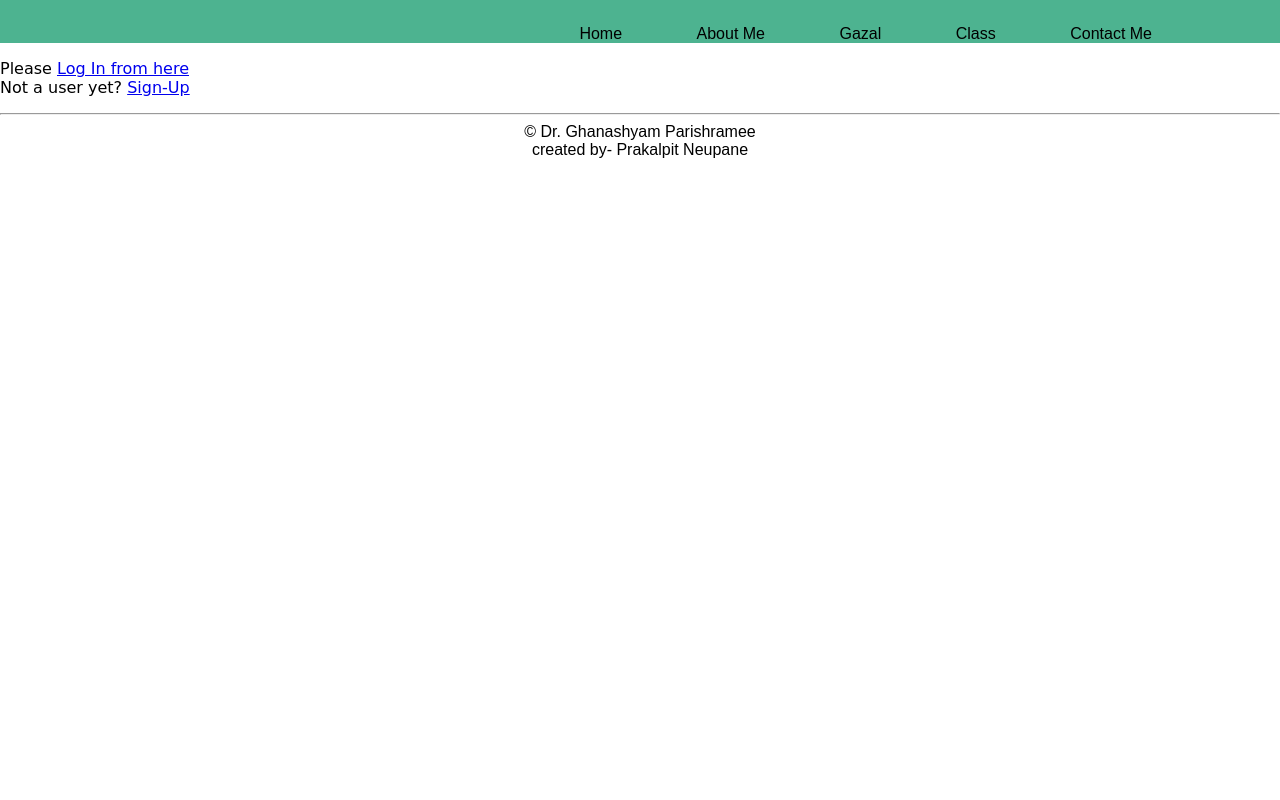
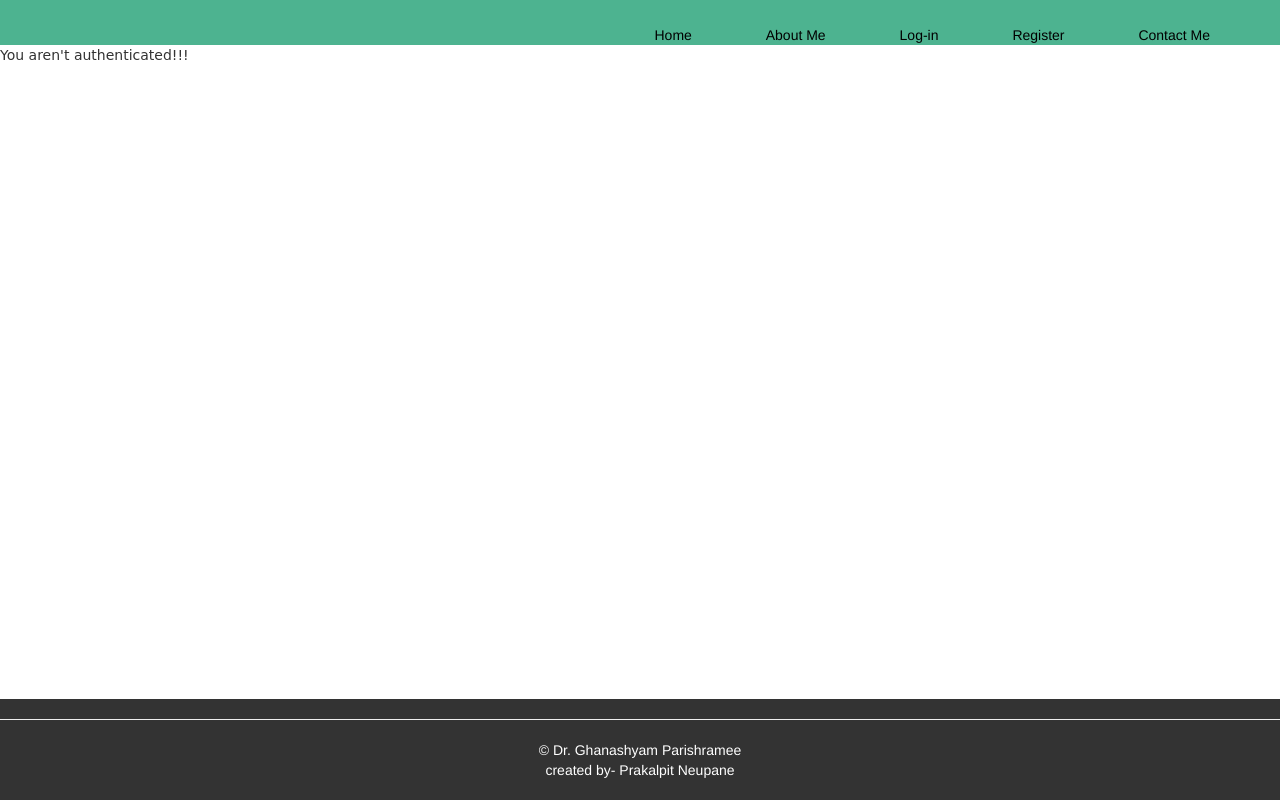
Before and after one commit to Prakalpit/djangologin, a Django app: page / in a window 1280 px wide. Run offline with Django 3.2, Linux system fonts and the light colour scheme; some libraries are stand-ins or nearby versions.

Commit message:
Used bootstrap3 to change the look of how default django form looks like. footer added at the bottom.

```diff
--- a/src/urls.py
+++ b/src/urls.py
@@ -20,6 +20,6 @@ urlpatterns = [
     path('admin/', admin.site.urls),
     path('accounts/', include('django.contrib.auth.urls')),
     path('', TemplateView.as_view(template_name='home.html'), name='home'),
-    path('gazals/', TemplateView.as_view(template_name='gazals.html'), name='Gazals'),
+    path('ghazals/', TemplateView.as_view(template_name='gazals.html'), name='Ghazals'),
     path('accounts/', include('accounts.urls')), # new
 ]
--- a/templates/base.html
+++ b/templates/base.html
@@ -1,20 +1,19 @@
+{% load bootstrap3 %}
 <!doctype html>
 <html>
 <head>
 <meta charset="utf-8">
-<title> title
+<title> {% block title %}title{% endblock %}
 </title>
 </head>
 <body>
-
-	<style>
+<style>
 	body {
 
 	margin:0;
 	font-family: 'Work Sans', sans-serif;
 	font-weight: 400;
 }
-
 .container {
 	width: 80%;
 	margin: 0 auto;
@@ -76,6 +75,17 @@ header{
 			width: 105%;
 			transition: ease-in-out 200ms;
 		}
+
+		.footer {
+   position: fixed;
+   left: 0;
+   bottom: 0;
+   width: 100%;
+   background-color: #333;
+   color: white;
+   text-align: center;
+}
+
 	</style>
 <header>
 	<div class="container">
@@ -84,8 +94,15 @@ header{
 
 		<li><a href="{% url 'home' %}">Home</a></li>
 			<li><a href="#">About Me</a></li>
-			<li><a href="#">Gazal</a></li>
-			<li><a href="#">Class</a></li>
+			{% if user.is_authenticated %}
+				<li><a href="{% url 'Ghazals' %}">Ghazal</a></li>
+				<li><a href="#">Unheard Literature</a></li>
+				<li><a href="{% url 'logout' %}">Log-out</a> </li>
+
+			{%else%}
+				<li><a href="{% url 'login' %}">Log-in</a> </li>
+				<li><a href="{% url 'signup' %}">Register</a> </li>
+			{% endif %}
 			<li><a href="#">Contact Me</a></li>
 
 		</ul>
@@ -93,12 +110,19 @@ header{
 
 	</div>
 	</header>
+{% bootstrap_css %}
+{% bootstrap_javascript %}
 	{% block content %}
 	{% endblock %}
 
-<hr>
 
-			<center> © Dr. Ghanashyam Parishramee<br>
- 			created by- Prakalpit Neupane
-</center>
+<div class="footer">
+  <hr>
+
+			 © Dr. Ghanashyam Parishramee<br>
+ 			created by- Prakalpit Neupane <br>
+
+	<br>
+</div>
+
 </html>
--- a/templates/gazals.html
+++ b/templates/gazals.html
@@ -1,3 +1,4 @@
+{% extends 'base.html' %}
 <!DOCTYPE html>
 <html lang="en">
 <head>
--- a/templates/home.html
+++ b/templates/home.html
@@ -5,18 +5,16 @@
     <title>
         {% block title %}
         Home Page
-        {% endblock title %}
+        {% endblock  %}
     </title>
 </head>
 <body>
 {% block content %}
 {% if user.is_authenticated %}
-<font face="cursive"> hi {{user.username}}
-<p><a href="{% url 'logout' %}">Log Out</a></p>
-<p>You can view the gazals <a href="{% url 'Gazals' %}">here.</a> </p>
+<font face="cursive">    Hello {{user.username}}! <br>
+        You are authenticated!!!
     {% else %}
-    <p> <font face="cursive"> Please <a href="{% url 'login' %}">Log In from here</a><br>
-    Not a user yet? <a href="{% url 'signup' %}">Sign-Up</a>
+    <p> <font face="cursive">   You aren't authenticated!!!
     </font></p>
 {% endif %}
 </font>
```
Also changed, not shown: src/settings.py (+7 -0 lines), templates/registration/login.html (+5 -2 lines), templates/registration/signup.html (+5 -2 lines), db.sqlite3, 4 other files.
